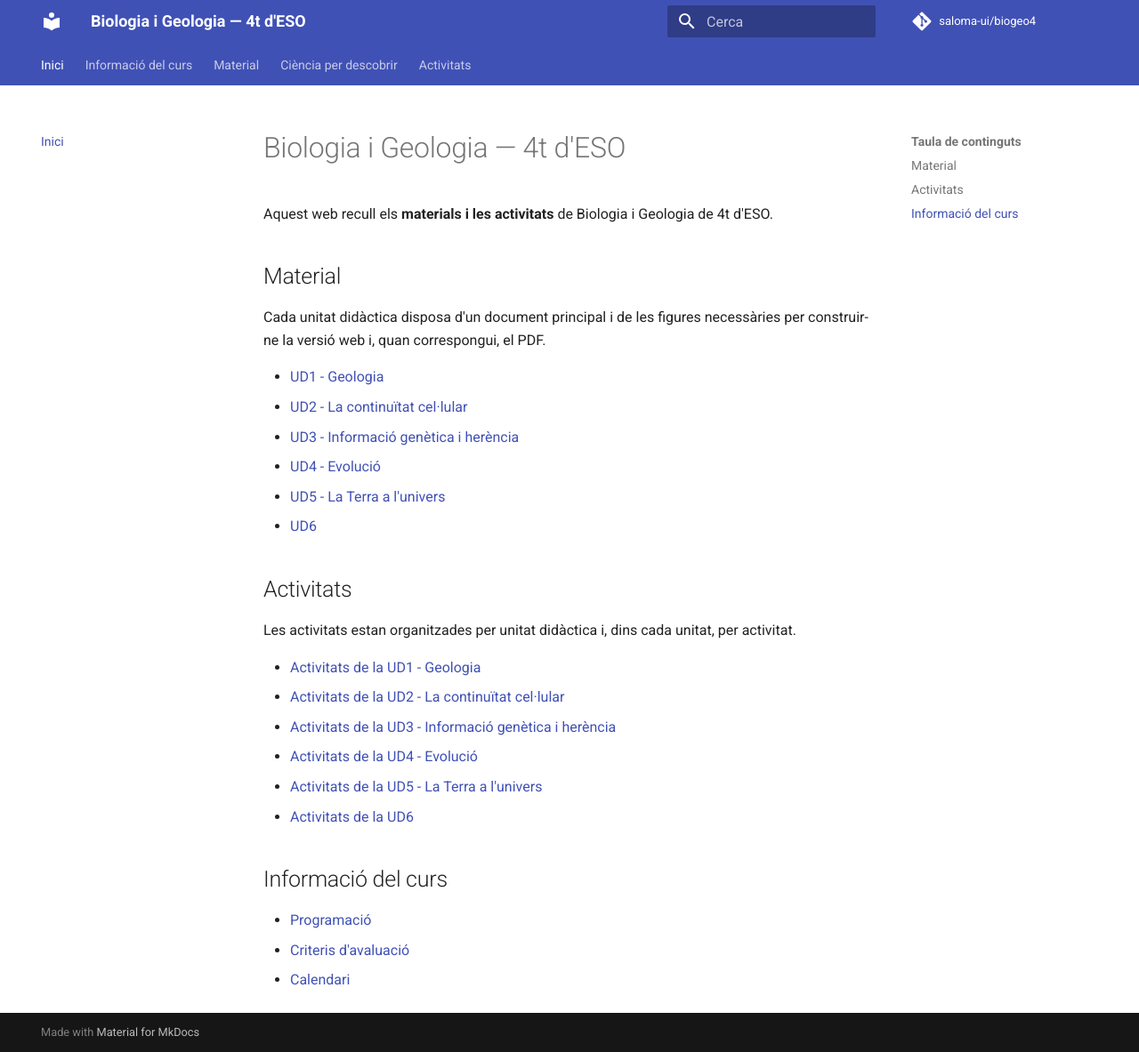
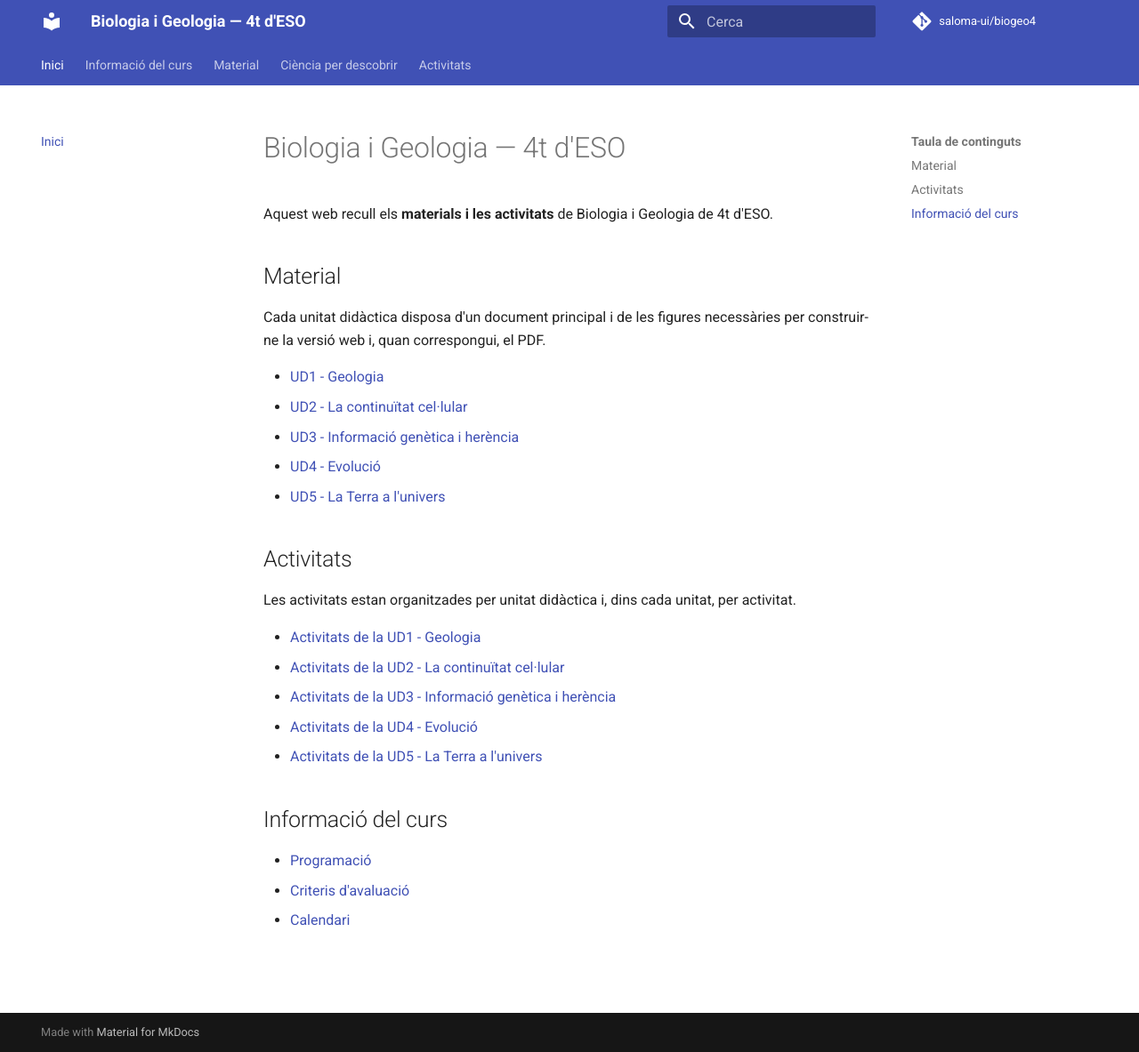
Before and after one commit to saloma-ui/biogeo4, an MkDocs documentation site: the page built from docs/index.md, in a window 1280 px wide and 1183 px high. Shown: the whole window at 89% size. Built offline with MkDocs 1.6.1 and Material for MkDocs 9.7.7, drawn with Linux system fonts in a browser that asks for light colours; comment, search, counter and statistics services are not loaded.

Commit message:
Elimina la UD6 de la navegació: el curs té cinc unitats

```diff
--- a/docs/index.md
+++ b/docs/index.md
@@ -11,7 +11,6 @@ Cada unitat didàctica disposa d'un document principal i de les figures necessà
 - [UD3 - Informació genètica i herència](material/ud3/ud3.md)
 - [UD4 - Evolució](material/ud4/ud4.md)
 - [UD5 - La Terra a l'univers](material/ud5/ud5.md)
-- [UD6](material/ud6/ud6.md)
 
 ## Activitats
 
@@ -22,7 +21,6 @@ Les activitats estan organitzades per unitat didàctica i, dins cada unitat, per
 - [Activitats de la UD3 - Informació genètica i herència](activitats/ud3/index.md)
 - [Activitats de la UD4 - Evolució](activitats/ud4/index.md)
 - [Activitats de la UD5 - La Terra a l'univers](activitats/ud5/index.md)
-- [Activitats de la UD6](activitats/ud6/index.md)
 
 ## Informació del curs
 
```
